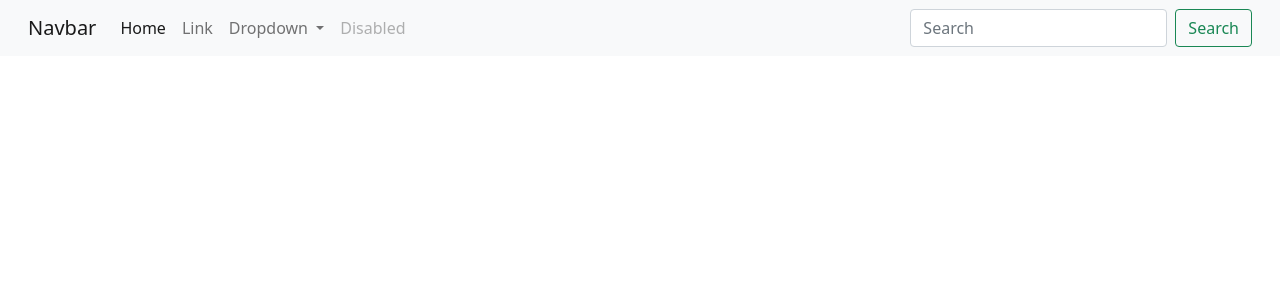
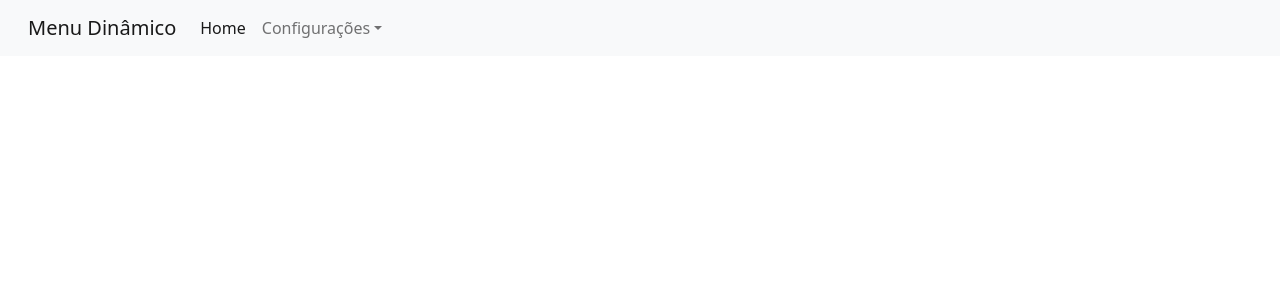
Before and after one commit to Eduardo-program/MenuDinamico, a PHP site: page /index.php in a window 1280 px wide. Shown: the top 300 px of the page. Run offline with PHP 8.4, Linux system fonts and the light colour scheme; data comes from the database, SQL or seed files in the repository.

Commit message:
Correções

```diff
--- a/menu.php
+++ b/menu.php
@@ -15,22 +15,17 @@ $id_usuario = $cargodata['ID'];
 ?>
 <nav class="navbar navbar-expand-lg navbar-light bg-light">
   <div class="container-fluid">
-    <a class="navbar-brand" href="#">Navbar</a>
+    <a class="navbar-brand" href="index.php">Menu Dinâmico</a>
     <button class="navbar-toggler" type="button" data-bs-toggle="collapse" data-bs-target="#navbarSupportedContent" aria-controls="navbarSupportedContent" aria-expanded="false" aria-label="Toggle navigation">
       <span class="navbar-toggler-icon"></span>
     </button>
     <div class="collapse navbar-collapse" id="navbarSupportedContent">
       <ul class="navbar-nav me-auto mb-2 mb-lg-0">
         <li class="nav-item">
-          <a class="nav-link active" aria-current="page" href="#">Home</a>
-        </li>
-        <li class="nav-item">
-          <a class="nav-link" href="#">Link</a>
+          <a class="nav-link active" aria-current="page" href="index.php">Home</a>
         </li>
         <li class="nav-item dropdown">
-          <a class="nav-link dropdown-toggle" href="#" id="navbarDropdown" role="button" data-bs-toggle="dropdown" aria-expanded="false">
-            Dropdown
-          </a>
+          <a class="nav-link dropdown-toggle" href="#" id="navbarDropdown" role="button" data-bs-toggle="dropdown" aria-expanded="false">Configurações</a>
           <ul class="dropdown-menu" aria-labelledby="navbarDropdown">
             <li><a class="dropdown-item" href="#">Action</a></li>
             <li><a class="dropdown-item" href="#">Another action</a></li>
@@ -38,14 +33,7 @@ $id_usuario = $cargodata['ID'];
             <li><a class="dropdown-item" href="#">Something else here</a></li>
           </ul>
         </li>
-        <li class="nav-item">
-          <a class="nav-link disabled" href="#" tabindex="-1" aria-disabled="true">Disabled</a>
-        </li>
       </ul>
-      <form class="d-flex">
-        <input class="form-control me-2" type="search" placeholder="Search" aria-label="Search">
-        <button class="btn btn-outline-success" type="submit">Search</button>
-      </form>
     </div>
   </div>
 </nav>
```
